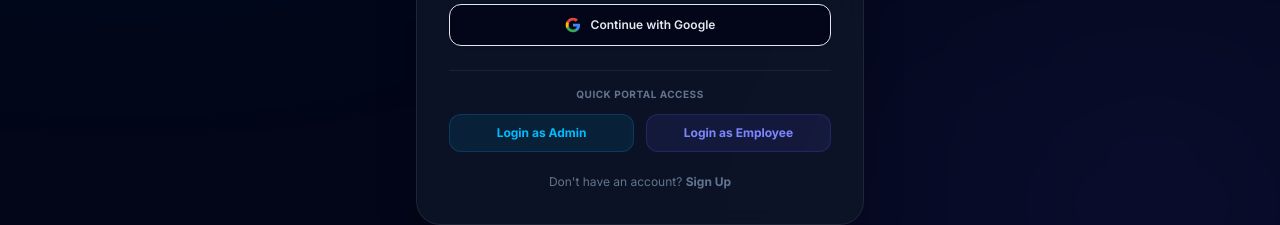
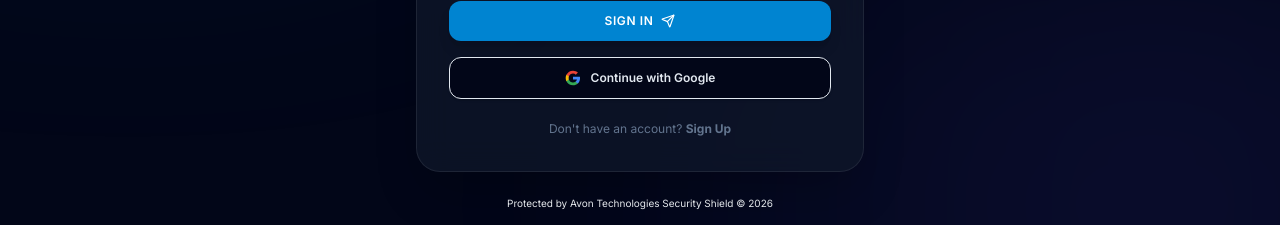
Before and after one commit to tchitrayadav9-gif/myfirstinternproject, a React (Vite) app: page /login in a window 1280 px wide. Shown: the part 515-740 px from the top of the page. Built offline with nearby package versions, Linux system fonts and the light colour scheme; no server answers.

Commit message:
Remove quick portal access login buttons from Login.jsx to enforce standard authentication

```diff
--- a/src/pages/Login.jsx
+++ b/src/pages/Login.jsx
@@ -79,28 +79,7 @@ const Login = () => {
     }
   };
 
-  const handleQuickLogin = async (selectedEmail, selectedPassword) => {
-    setError('');
-    setIsLoggingIn(true);
-    try {
-      const response = await login(selectedEmail, selectedPassword);
-      setIsLoggingIn(false);
 
-      if (response.success) {
-        // Redirect based on role
-        if (response.role === 'Admin') {
-          navigate('/dashboard');
-        } else {
-          navigate('/employee-dashboard');
-        }
-      } else {
-        setError(response.message);
-      }
-    } catch (err) {
-      setIsLoggingIn(false);
-      setError('Server connection failed. Make sure the backend API is running.');
-    }
-  };
 
   // Pre-fill remember me email
   React.useEffect(() => {
@@ -254,28 +233,7 @@ const Login = () => {
             </button>
           </form>
 
-          {/* Quick Access Buttons */}
-          <div className="mt-6 border-t border-slate-800/80 pt-4 text-center space-y-3">
-            <p className="text-[10px] text-slate-500 font-bold uppercase tracking-wider">Quick Portal Access</p>
-            <div className="grid grid-cols-2 gap-3 text-xs">
-              <button
-                type="button"
-                onClick={() => handleQuickLogin('admin@avon.co.in', 'admin123')}
-                disabled={isLoggingIn}
-                className="bg-sky-500/10 hover:bg-sky-500/20 text-sky-400 font-bold py-2.5 px-4 rounded-xl border border-sky-500/20 hover:border-sky-500/40 active:scale-[0.98] transition-all flex items-center justify-center space-x-1.5"
-              >
-                <span>Login as Admin</span>
-              </button>
-              <button
-                type="button"
-                onClick={() => handleQuickLogin('employee@avon.co.in', 'employee123')}
-                disabled={isLoggingIn}
-                className="bg-indigo-500/10 hover:bg-indigo-500/20 text-indigo-400 font-bold py-2.5 px-4 rounded-xl border border-indigo-500/20 hover:border-indigo-500/40 active:scale-[0.98] transition-all flex items-center justify-center space-x-1.5"
-              >
-                <span>Login as Employee</span>
-              </button>
-            </div>
-          </div>
+
 
           {/* Redirect to Register */}
           <div className="mt-4 text-center">
```
Also changed, not shown: 1 other file (tests, documents, lock files or other folders).
